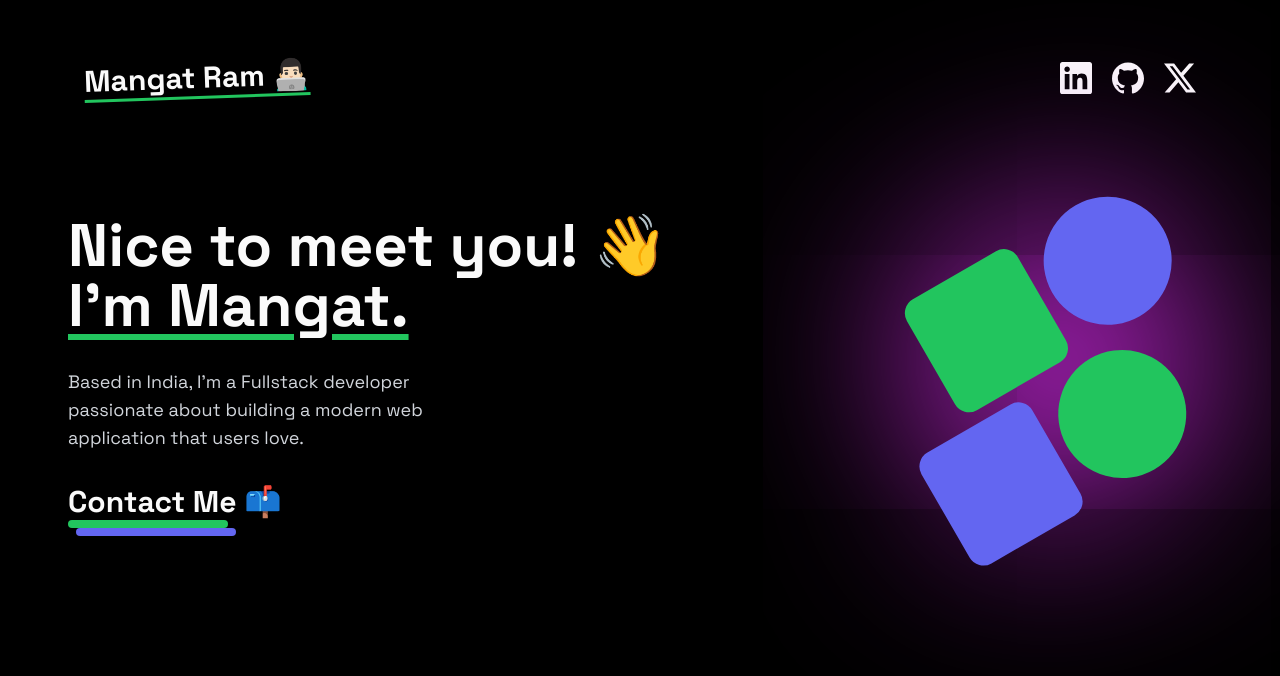
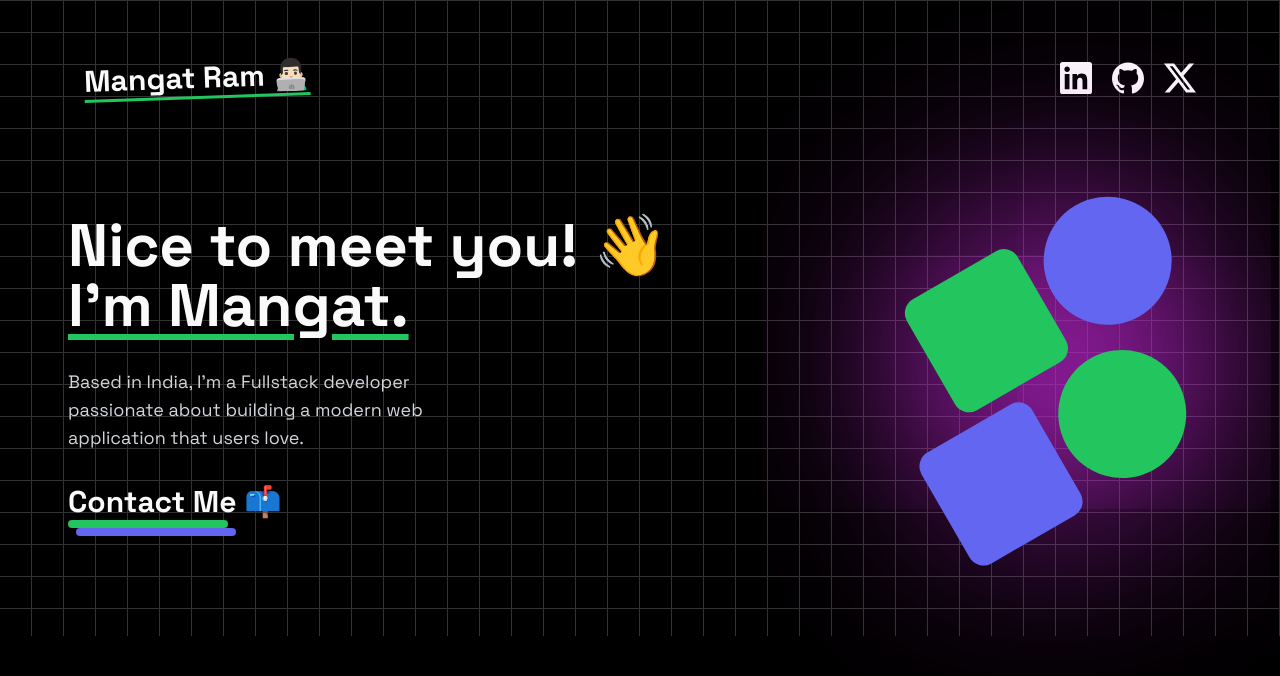
Before and after one commit to mangat-ram/portfolio_dark, a Next.js app: page / in a window 1280 px wide. Shown: the top 676 px of the page. Built offline with nearby package versions, Linux system fonts and the light colour scheme.

Commit message:
Added the Background.

```diff
--- a/src/app/(home)/page.tsx
+++ b/src/app/(home)/page.tsx
@@ -5,7 +5,7 @@
 export default function Page() {
   return (
     <div className="min-h-screen bg-black overflow-hidden">
-      <div className="max-w-7xl mx-auto p-5">
+      <div className="max-w-7xl mx-auto p-5 dark:bg-black bg-white  dark:bg-grid-white/[0.2] bg-grid-black/[0.2]">
         <NavBar />
         <HeroSection />
       </div>
```
